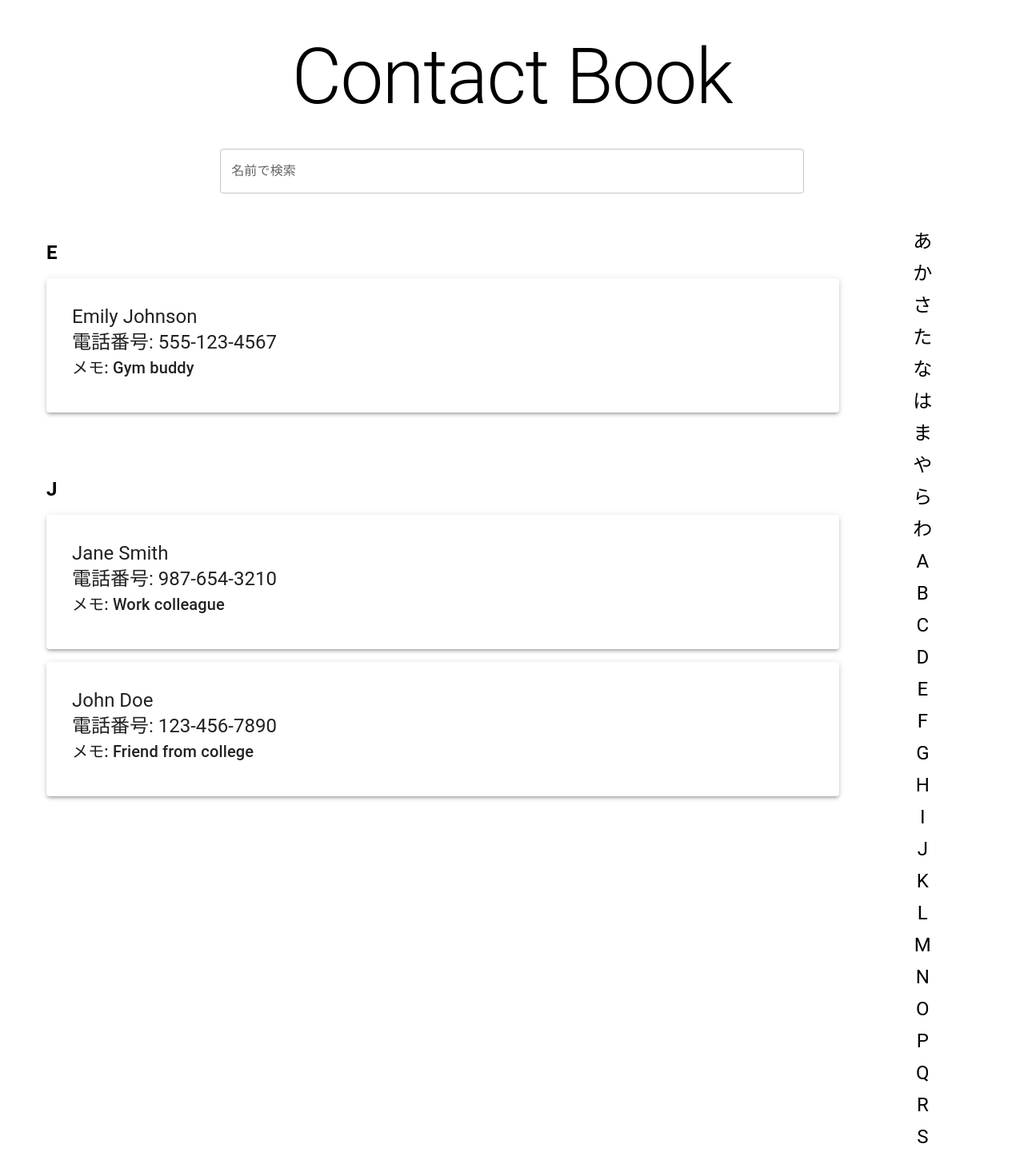
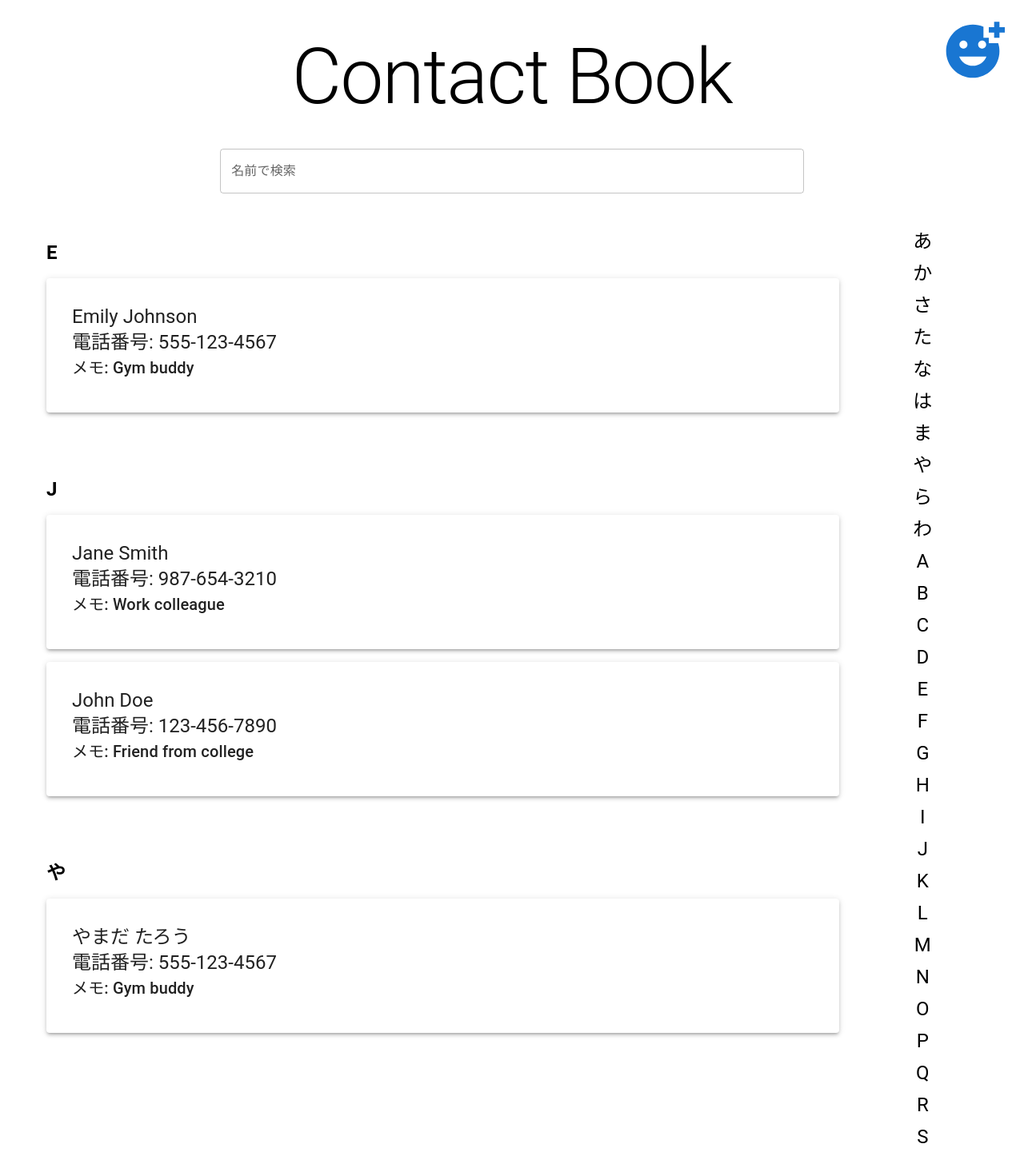
Before and after one commit to N-193Practice/TS_Contact_Book, a React (Vite) app: page / in a window 1280 px wide. Shown: the top 1451 px of the page at 80% size. Built offline with nearby package versions, Linux system fonts and the light colour scheme.

Commit message:
新規登録ボタン作成

```diff
--- a/package.json
+++ b/package.json
@@ -12,6 +12,7 @@
   "dependencies": {
     "@emotion/react": "^11.14.0",
     "@emotion/styled": "^11.14.0",
+    "@mui/icons-material": "^6.4.1",
     "@mui/material": "^6.4.1",
     "react": "^18.3.1",
     "react-dom": "^18.3.1",
--- a/src/pages/Home.tsx
+++ b/src/pages/Home.tsx
@@ -6,6 +6,8 @@ import ContactList from '../components/ContactList';
 import AlphabetBar from '../components/AlphabetBar';
 import { Container, Typography } from '@mui/material';
 import Grid from '@mui/material/Grid2';
+import IconButton from '@mui/material/IconButton';
+import AddReactionIcon from '@mui/icons-material/AddReaction';
 function Home() {
   const [contacts, setContacts] = useState<Contact[]>([]);
   const [searchQuery, setSearchQuery] = useState('');
@@ -17,6 +19,11 @@ function Home() {
 
   const handleSearch = (query: string) => {
     setSearchQuery(query);
+  };
+
+  const handleNewContact = () => {
+    // 新規作成の処理をここに追加
+    console.log('新規作成ボタンがクリックされました');
   };
 
   const filteredContacts = contacts
@@ -67,6 +74,14 @@ function Home() {
 
   return (
     <Container maxWidth="xl" sx={{ height: '100vh', paddingTop: 4 }}>
+      <IconButton
+        color="primary"
+        aria-label="新規作成"
+        onClick={handleNewContact}
+        sx={{ position: 'absolute', top: 16, right: 16, fontSize: '5rem' }}
+      >
+        <AddReactionIcon fontSize="inherit" />
+      </IconButton>
       <Typography variant="h1" gutterBottom textAlign="center">
         Contact Book
       </Typography>
--- a/src/utils/testData.ts
+++ b/src/utils/testData.ts
@@ -21,6 +21,12 @@ const testData: Contact[] = [
     phone: '555-123-4567',
     memo: 'Gym buddy',
   },
+  {
+    id: '4',
+    name: 'やまだ たろう',
+    phone: '555-123-4567',
+    memo: 'Gym buddy',
+  },
 ];
 
 export function insertTestData() {
```
Also changed, not shown: 1 other file (tests, documents, lock files or other folders).
